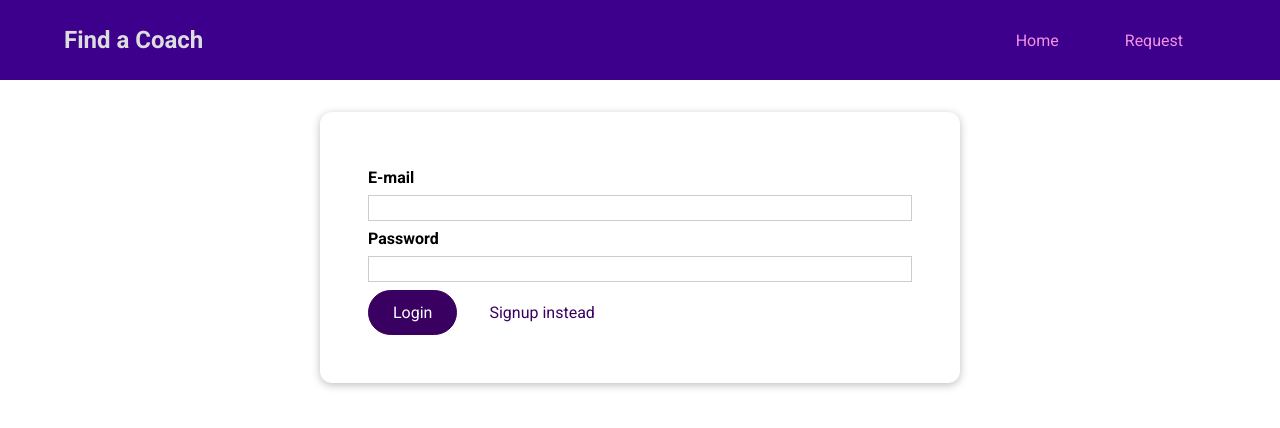
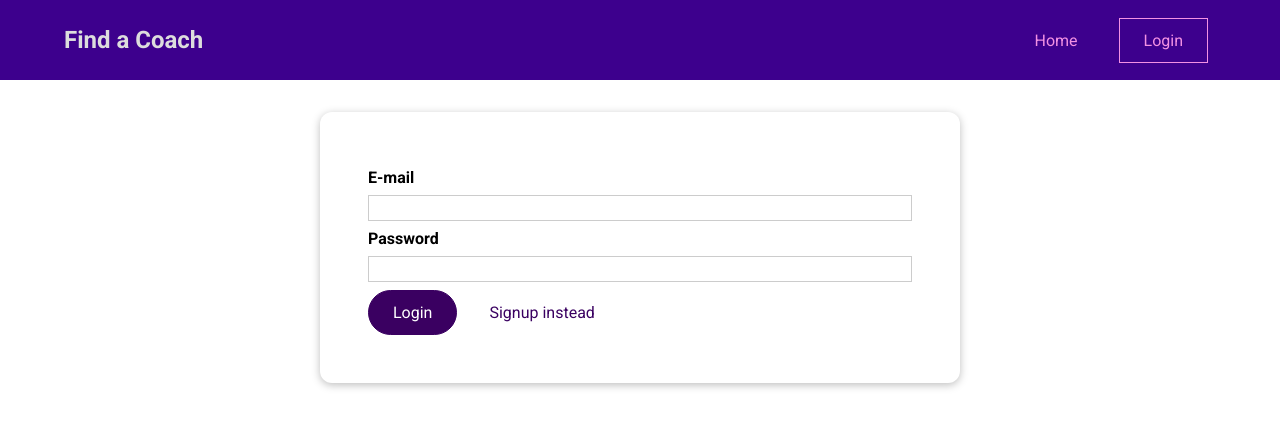
Before and after one commit to IamMK/FindaCoach, a Vue app: page /auth in a window 1280 px wide. Shown: the top 428 px of the page. Built offline with nearby package versions, Linux system fonts and the light colour scheme.

Commit message:
Reaction for Login - changing UI buttons

```diff
--- a/src/components/layout/TheHeader.vue
+++ b/src/components/layout/TheHeader.vue
@@ -1,9 +1,8 @@
-<!-- <script setup lang="ts">
-import { useCoachesStore } from "@/store/coaches";
-// import { reactive } from "vue";
+<script setup lang="ts">
+import { useAuthStore } from "@/store/auth";
 
-const coaches = useCoachesStore();
-</script> -->
+const authStore = useAuthStore();
+</script>
 
 <template>
   <header class="header">
@@ -13,16 +12,14 @@ const coaches = useCoachesStore();
         <li class="navigation__link">
           <router-link class="navigation__url" to="/">Home</router-link>
         </li>
-        <li class="navigation__link">
+        <li v-if="authStore.isAuthenticated" class="navigation__link">
           <router-link class="navigation__url" to="requests"
             >Request</router-link
           >
         </li>
-        <!-- <li v-if="!coaches.isCoach" class="navigation__link">
-          <router-link class="navigation__url" to="register"
-            >Register</router-link
-          >
-        </li> -->
+        <li v-else class="navigation__link">
+          <router-link class="navigation__url" to="auth">Login</router-link>
+        </li>
       </ul>
     </nav>
   </header>
--- a/src/pages/coaches/CoachList.vue
+++ b/src/pages/coaches/CoachList.vue
@@ -1,16 +1,18 @@
 <script setup lang="ts">
 import { useCoachesStore } from "@/store/coaches";
+import { useMainStore } from "@/store/main";
+import { useAuthStore } from "@/store/auth";
 
 import CoachItem from "@/components/coaches/CoachItem.vue";
 import coachFilter from "@/components/coaches/CoachFilter.vue";
 import { computed } from "@vue/reactivity";
 import { coachesList } from "@/types/coachesTypes";
-import { useMainStore } from "@/store/main";
 import { onMounted } from "vue";
 import { reactive } from "vue";
 
 const coaches = useCoachesStore();
 const main = useMainStore();
+const authStore = useAuthStore();
 
 let activeFilters = main.filter;
 
@@ -67,8 +69,13 @@ onMounted(() => {
         <base-button mode="flat" @click="loadCoaches(true)"
           >Refresh</base-button
         >
+        <base-button link to="/auth" v-if="!authStore.isAuthenticated"
+          >Login</base-button
+        >
         <base-button
-          v-if="!coaches.isCoach && !state.isLoading"
+          v-if="
+            authStore.isAuthenticated && !coaches.isCoach && !state.isLoading
+          "
           link
           to="/register"
           >Register as a Coach</base-button
--- a/src/router/index.ts
+++ b/src/router/index.ts
@@ -44,7 +44,7 @@ const routes: Array<RouteRecordRaw> = [
   },
   {
     path: "/auth",
-    name: "path",
+    name: "auth",
     component: UserAuth,
   },
   {
--- a/src/store/auth.ts
+++ b/src/store/auth.ts
@@ -9,6 +9,11 @@ export const useAuthStore = defineStore("auth", {
       token: null,
       tokenExpiration: null,
     };
+  },
+  getters: {
+    isAuthenticated(state) {
+      return !!state.token;
+    },
   },
   actions: {
     async authenticate(data: auth) {
```
